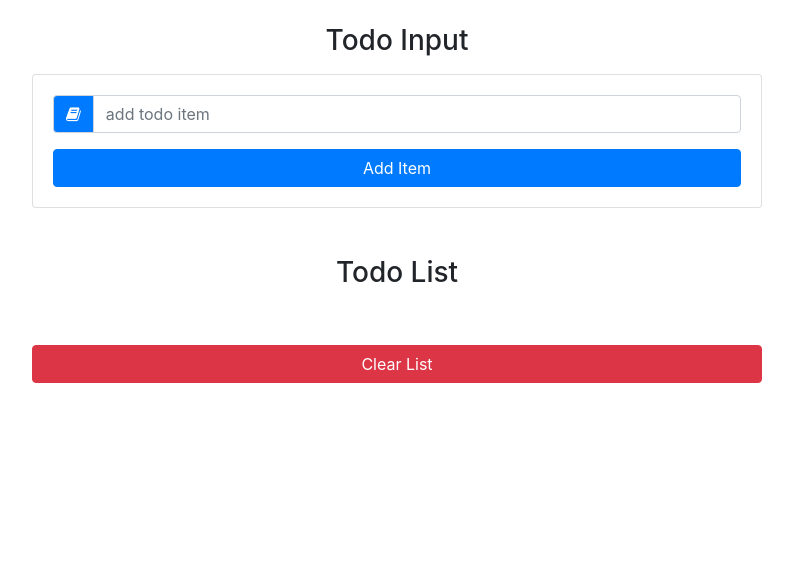
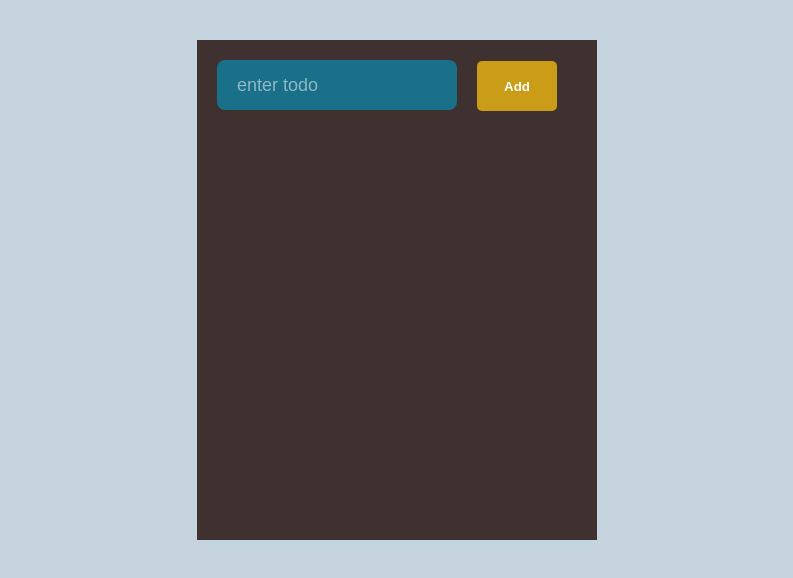
Before and after one commit to poonamyadav9211/react-todo-list, a React (Create React App) app: page / in a window 1280 px wide. Shown: the top 578 px of the page, without its empty margins (243-1036 px from the left). Built offline with nearby package versions, Linux system fonts and the light colour scheme.

Commit message:
add new solution for todo with animation

```diff
--- a/package.json
+++ b/package.json
@@ -9,6 +9,8 @@
     "bootstrap": "^4.4.1",
     "react": "^16.13.1",
     "react-dom": "^16.13.1",
+    "react-flip-move": "^3.0.4",
+    "react-fontawesome": "^1.7.1",
     "react-scripts": "3.4.1",
     "react-uuid": "^1.0.2",
     "uuid": "^7.0.3"
--- a/src/App.js
+++ b/src/App.js
@@ -1,5 +1,6 @@
 import React, {Component} from 'react';
-import TodoAppContainer from './component/TodoAppContainer';
+// import TodoAppContainer from './component/TodoAppContainer';
+import TodoAnimationContainer from './component/TodoAnimationApp/TodoAnimationContainer';
 
 class App extends Component {
   state = {
@@ -95,7 +96,10 @@ class App extends Component {
   render() {
     return (
       <div>
-        <TodoAppContainer />
+        <TodoAnimationContainer />
+
+
+        {/* <TodoAppContainer /> */}
 
 
         {/* <AddTodo addTodo={this.addTodo} editTodo={this.props.editTodo} />
--- /dev/null
+++ b/src/component/TodoAnimationApp/ListItem.js
@@ -0,0 +1,34 @@
+import React, { Component } from 'react'
+import  './todo-animation-style.css';
+import FlipMove from 'react-flip-move';
+
+class ListItem extends Component {
+
+    render() {
+        const listItems = this.props.items.map(item => {
+            return <div className="list" key={item.key}>
+                <p>
+                    <input
+                    type="text"
+                    id={item.key}
+                    value={item.text}
+                    onChange ={(e)=>this.props.setUpdate(e.target.value, item.key)}
+                    />
+                    <span>
+                        <i className="faicon fa fa-trash"
+                        onClick={()=> this.props.deletItem(item.key)} />
+                    </span>
+                </p>
+            </div>
+        })
+        return (
+            <div>
+                <FlipMove duration={300} easing="ease-in-out">
+                    {listItems}
+                </FlipMove>
+            </div>
+        )
+    }
+}
+
+export default ListItem;
--- /dev/null
+++ b/src/component/TodoAnimationApp/TodoAnimationContainer.js
@@ -0,0 +1,93 @@
+import React, { Component } from 'react';
+import  './todo-animation-style.css';
+import ListItem from './ListItem';
+
+class TodoAnimationContainer extends Component {
+    constructor(props){
+        super(props);
+        this.state={
+            items:[],
+            currentItem:{
+                text: '',
+                key: ''
+            }
+        }
+
+        this.handleInput = this.handleInput.bind(this);
+        this.addItem = this.addItem.bind(this);
+        this.deletItem = this.deletItem.bind(this);
+        this.setUpdate = this.setUpdate.bind(this);
+    }
+
+    handleInput(e){
+        this.setState({
+            currentItem:{
+                text:e.target.value,
+                key:Date.now()
+            }
+        })
+    }
+
+    addItem(e){
+        e.preventDefault();
+        const newItem=this.state.currentItem;
+        if(newItem.text!==""){
+            const newItems=[...this.state.items,newItem];
+            this.setState({
+                items:newItems,
+                currentItem:{
+                    text:'',
+                    key:''
+                }
+            })
+        }
+    }
+
+    deletItem(key){
+        const filterItem = this.state.items.filter(item => {
+            return item.key !== key
+        });
+
+        this.setState({
+            items :filterItem
+        })
+    }
+
+    setUpdate(key, text){
+        console.log(key,text)
+        const items = this.state.items;
+        items.map(item => {
+            if(item.key===key){
+                item.text=text
+            }
+        })
+
+        this.setState({
+            items: items
+        })
+    }
+
+    render() {
+        return (
+            <div className="animation-container">
+                <header>
+                    <form id="todo-form" onSubmit={this.addItem}>
+                        <input
+                        type="text"
+                        placeholder="enter todo"
+                        value={this.state.currentItem.text}
+                        onChange={this.handleInput} />
+                        <button type="submit">Add</button>
+                    </form>
+                </header>
+                <ListItem
+                items={this.state.items}
+                deletItem={this.deletItem}
+                setUpdate={this.setUpdate}
+                />
+            </div>
+        )
+    }
+}
+
+export default TodoAnimationContainer;
--- /dev/null
+++ b/src/component/TodoAnimationApp/todo-animation-style.css
@@ -0,0 +1,77 @@
+body{
+    background-color:#c6d4df;
+}
+
+.animation-container{
+    background-color: #3f3130;
+    min-height: 500px;
+    width: 400px;
+    margin: 40px auto;
+}
+
+#todo-form input{
+    background-color: rgb(27, 112, 137);
+    border: 0;
+    width: 200px;
+    height: 50px;
+    padding: 0 20px;
+    margin: 20px;
+    font-size: 18px;
+    border-radius: 8px;
+    color: #fff;
+}
+#todo-form input::placeholder{
+    color:rgb(255, 255, 255, 0.5);
+}
+#todo-form input:focus, #todo-form button:focus{
+    outline: none;
+}
+
+#todo-form button{
+    height: 50px;
+    width: 80px;
+    border-radius: 5px;
+    border:0;
+    background-color:rgb(202, 156, 24);
+    cursor: pointer;
+    font-weight: bolder;
+    color: #fff;
+}
+
+
+
+.list{
+    background-color:#bf07ac;
+    width: 300px;
+    color: #fff;
+    height: 50px;
+    margin: 20px auto;
+    border-radius: 4px;
+}
+
+.faicon{
+    margin: 0 5px;
+    font-size: 15px;
+}
+
+.list p{
+    padding: 10px;
+    position: relative;
+}
+
+.list p span{
+    position: absolute;
+    right: 10px;
+    cursor: pointer;
+}
+
+.list p input{
+    background-color: transparent;
+    border: 0px;
+    color: #fff;
+    font-size: 18px;
+}
+
+.list p input:focus{
+   outline: none;
+}
--- a/src/component/TodoAppContainer.js
+++ b/src/component/TodoAppContainer.js
@@ -9,7 +9,8 @@ class TodoAppContainer extends Component {
         items:[],
         id:uuid(),
         item:'',
-        editItem:false
+        editItem:false,
+        selectedItem:''
     }
 
     handleChange = e =>{
@@ -20,6 +21,7 @@ class TodoAppContainer extends Component {
 
     handleSubmit = (e) => {
         e.preventDefault();
+        if(!this.state.item) return;
 
         const newItem = {
             id: this.state.id,
@@ -32,7 +34,8 @@ class TodoAppContainer extends Component {
             items: updateItem,
             item: '',
             id: uuid(),
-            editItem: false
+            editItem: false,
+            selectedItem:''
         });
     };
 
@@ -53,20 +56,30 @@ class TodoAppContainer extends Component {
     }
 
     handleEdit = id => {
+        if(this.state.selectedItem.title){
+
+            const newdata= this.state.items.filter(item => {
+                return item.id === this.state.selectedItem.id
+            });
+
+            this.state.items.push(this.state.selectedItem);
+        }
+
         const filteItem = this.state.items.filter(item =>
             item.id !== id
         );
 
-        const selectedItem = this.state.items.find(item=> item.id === id);
-
-        console.log('selectedItem: ',selectedItem)
+        const selectedItem= this.state.items.find(item=> item.id === id);
 
         this.setState({
             items: filteItem,
             item: selectedItem.title,
             editItem: true,
-            id: id
+            id: id,
+            selectedItem: selectedItem
         })
+
+
     }
     render() {
         return (
```
Also changed, not shown: src/component/TodoInput.js (+7 -2 lines), src/readMe.txt (added), 1 other file (tests, documents, lock files or other folders).
